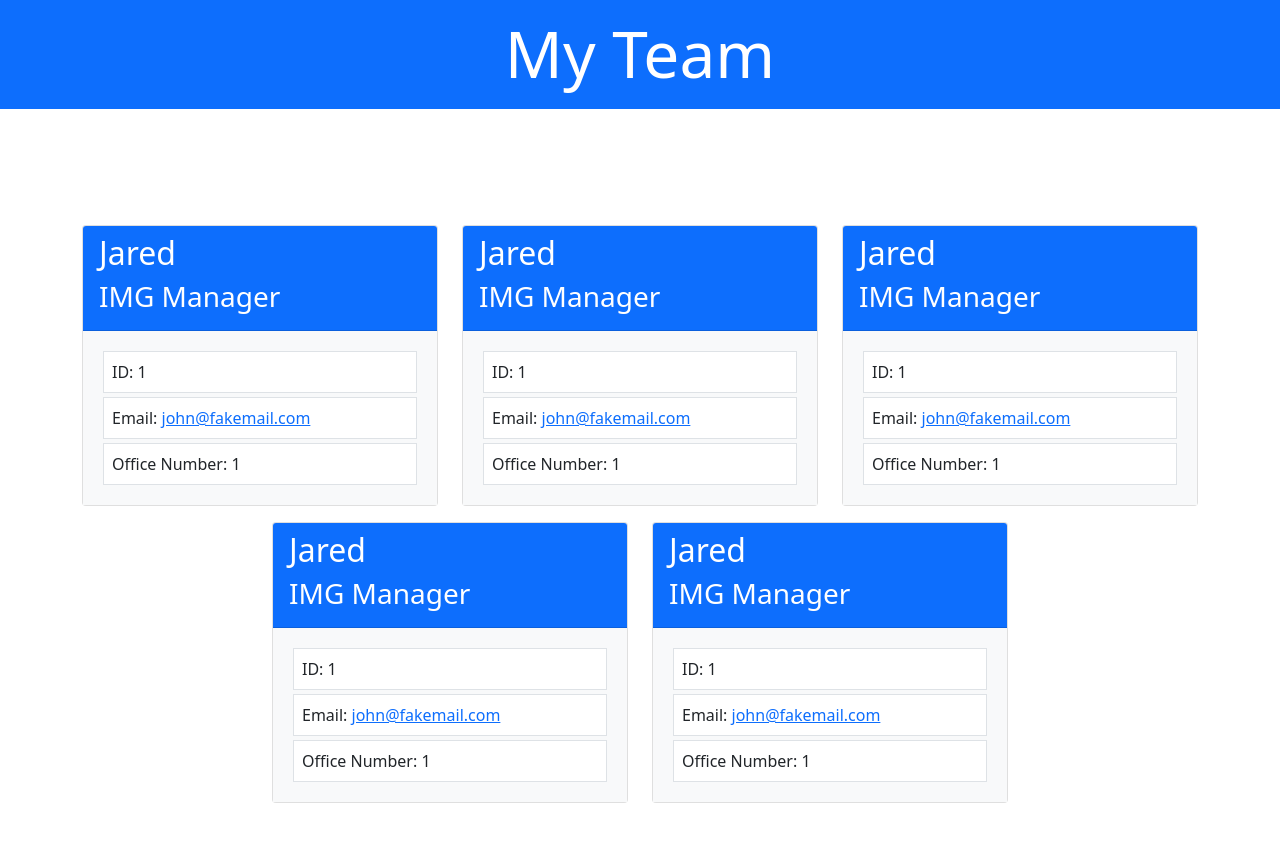
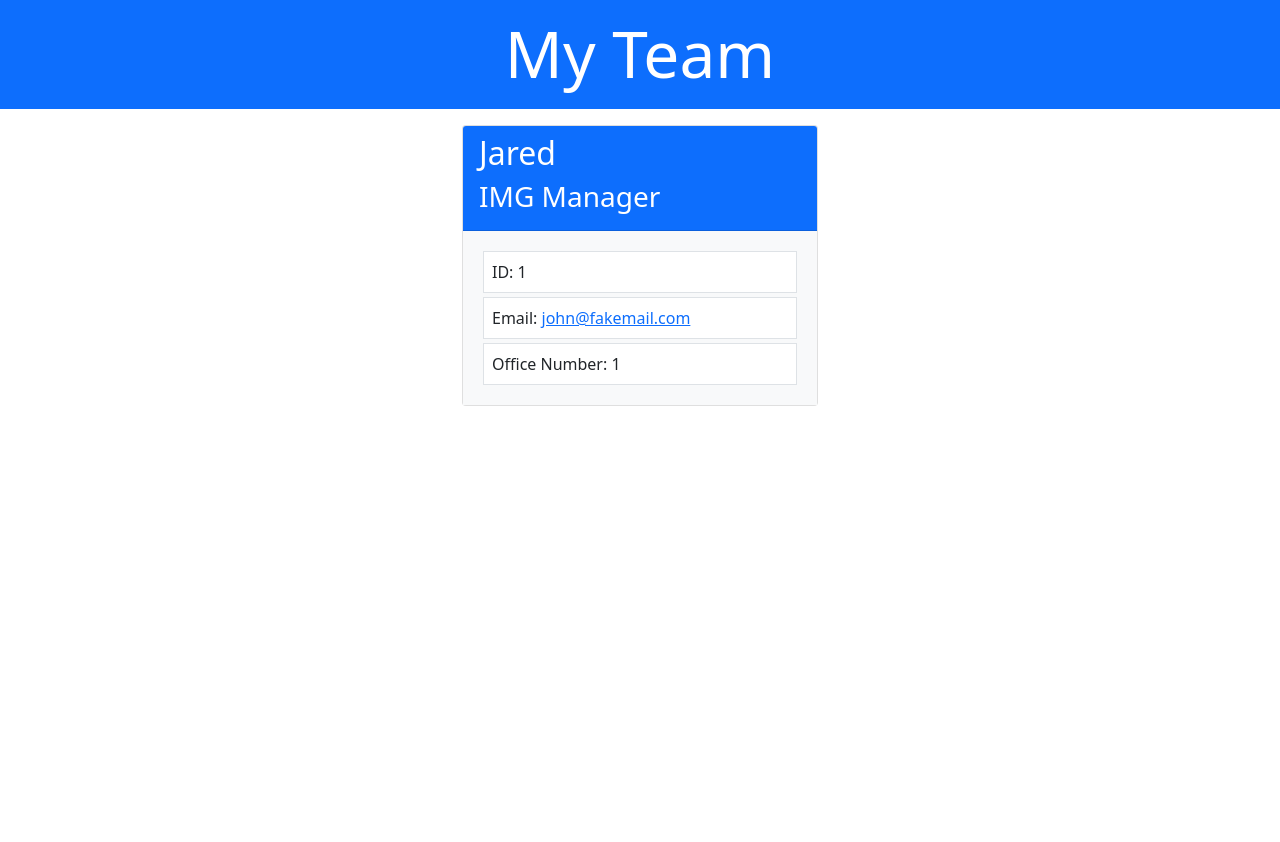
Before and after one commit to seanscott95/Team-Profile-Generator, a website: page dist/index.html in a window 1280 px wide. After the commit the page ends 800 px from the top, so only its background shows below. Drawn offline with nearby package versions, Linux system fonts and the light colour scheme.

Commit message:
no need for a css file, styled using bootstrap within the html

```diff
--- a/dist/index.html
+++ b/dist/index.html
@@ -7,7 +7,6 @@
     <meta name="viewport" content="width=device-width, initial-scale=1.0">
     <link href="https://cdn.jsdelivr.net/npm/bootstrap@5.1.3/dist/css/bootstrap.min.css" rel="stylesheet"
         integrity="sha384-1BmE4kWBq78iYhFldvKuhfTAU6auU8tT94WrHftjDbrCEXSU1oBoqyl2QvZ6jIW3" crossorigin="anonymous">
-    <link rel="stylesheet" href="style.css">
     <title>My team</title>
 </head>
 
@@ -33,66 +32,6 @@
                         </section>
                     </div>
                 </article>
-                <article class="col-4 mt-3">
-                    <div class="card h100">
-                        <section class="card-header bg-primary">
-                            <h2 class="text-white">Jared</h2>
-                            <h3 class="text-white"><span><img class="image-position">IMG </span>Manager</h3>
-                        </section>
-
-                        <section class="card-body bg-light">
-                            <p class="id p-2 m-1 bg-white border">ID: 1</p>
-                            <p class="email p-2 m-1 bg-white border">Email: <a
-                                    href="mailto:john@fakemail.com">john@fakemail.com</a></p>
-                            <p class="office p-2 m-1 bg-white border">Office Number: 1</p>
-                        </section>
-                    </div>
-                </article>
-                <article class="col-4 mt-3">
-                    <div class="card h100">
-                        <section class="card-header bg-primary">
-                            <h2 class="text-white">Jared</h2>
-                            <h3 class="text-white"><span><img class="image-position">IMG </span>Manager</h3>
-                        </section>
-
-                        <section class="card-body bg-light">
-                            <p class="id p-2 m-1 bg-white border">ID: 1</p>
-                            <p class="email p-2 m-1 bg-white border">Email: <a
-                                    href="mailto:john@fakemail.com">john@fakemail.com</a></p>
-                            <p class="office p-2 m-1 bg-white border">Office Number: 1</p>
-                        </section>
-                    </div>
-                </article>
-                <article class="col-4 mt-3">
-                    <div class="card h100">
-                        <section class="card-header bg-primary">
-                            <h2 class="text-white">Jared</h2>
-                            <h3 class="text-white"><span><img class="image-position">IMG </span>Manager</h3>
-                        </section>
-
-                        <section class="card-body bg-light">
-                            <p class="id p-2 m-1 bg-white border">ID: 1</p>
-                            <p class="email p-2 m-1 bg-white border">Email: <a
-                                    href="mailto:john@fakemail.com">john@fakemail.com</a></p>
-                            <p class="office p-2 m-1 bg-white border">Office Number: 1</p>
-                        </section>
-                    </div>
-                </article>
-                <article class="col-4 mt-3">
-                    <div class="card h100">
-                        <section class="card-header bg-primary">
-                            <h2 class="text-white">Jared</h2>
-                            <h3 class="text-white"><span><img class="image-position">IMG </span>Manager</h3>
-                        </section>
-
-                        <section class="card-body bg-light">
-                            <p class="id p-2 m-1 bg-white border">ID: 1</p>
-                            <p class="email p-2 m-1 bg-white border">Email: <a
-                                    href="mailto:john@fakemail.com">john@fakemail.com</a></p>
-                            <p class="office p-2 m-1 bg-white border">Office Number: 1</p>
-                        </section>
-                    </div>
-                </article>
             </div>
         </div>
     </main>
--- a/dist/style.css
+++ /dev/null
@@ -1,9 +0,0 @@
-* {
-    box-sizing: border-box;
-}
-
-.container {
-    margin: 100px auto;
-    justify-content: space-evenly;
-    display: flex;
-}
```
